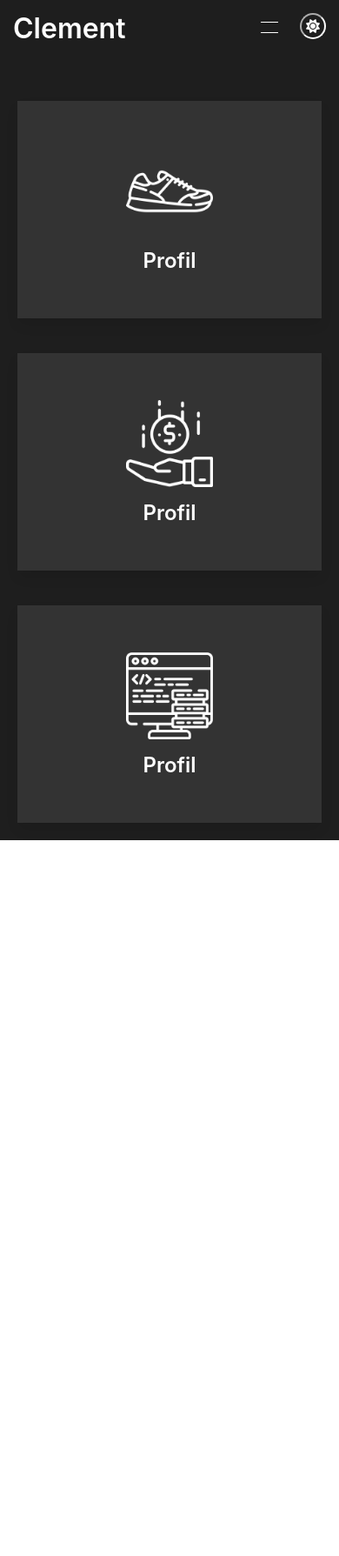
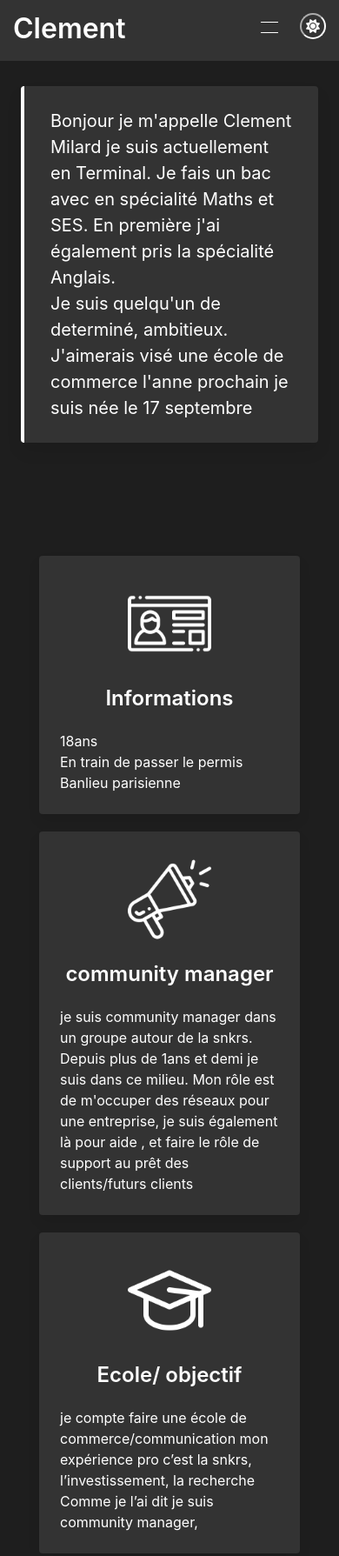
Before and after one commit to jprex59/Clement, a plain HTML site: page index.html in a window 390 px wide. Shown: the top 1789 px of the page at 87% size. Before the commit the page ends 966 px from the top, so only its background shows below. Drawn offline with nearby package versions, Linux system fonts and the light colour scheme.

Commit message:
contenu + menu anim + maps + card

```diff
--- a/css/index.css
+++ b/css/index.css
@@ -10,8 +10,12 @@ body {
 }
 
 .title {
+	color: var(--ecriture) !important;
+	z-index: 50;
+}
+p {
 	color: var(--ecriture);
-	z-index: 50;
+	margin: 15px;
 }
 .name {
 	position: fixed;
@@ -71,78 +75,15 @@ body {
 	transition: 0.5s;
 }
 
-.container_own {
+.top {
 	width: 100%;
-	min-height: 100vh;
-	position: relative;
-	display: flex;
-	justify-content: space-around;
-	align-items: center;
-	flex-wrap: wrap;
-}
-
-.container_own .card_own {
-	position: relative;
-	width: 350px;
-	height: 250px;
-	margin: 20px;
-	cursor: pointer;
-}
-
-.container_own .card_own .face {
-	position: absolute;
+	height: 70px;
+	background-color: var(--box) !important;
+	position: fixed;
 	top: 0;
-	left: 0;
-	width: 100%;
-	height: 100%;
-	transition: all 0.5s;
-}
-
-.container_own .card_own .face.face1 {
-	background: var(--box);
-	display: flex;
-	justify-content: center;
-	align-items: center;
 	z-index: 1;
-	transform-origin: bottom;
-}
-
-.container_own .card_own .face.face1 img {
-	max-width: 100px;
-}
-
-.imgThemeMode {
-	filter: invert(100%);
-}
-
-.container_own .card_own .face.face1 h3 {
-	margin: 10px 0 0;
-	color: var(--ecriture);
-	text-align: center;
-	font-size: 1.5em;
-}
-
-.container_own .card_own:hover .face.face1 {
-	transform: translateY(-100%) rotateX(90deg);
-	background: #ff0057;
-}
-
-.container_own .card_own .face.face2 {
-	background: var(--ecriture);
-	display: flex;
-	justify-content: center;
-	align-items: center;
-	padding: 20px;
-	transform-origin: top;
-	transform: translateY(100%) rotateX(90deg);
-}
-
-.content p {
-	color: var(--box);
-}
-
-.container_own .card_own:hover .face.face2 {
-	transform: translateY(0%) rotateX(0deg);
+	transform: translateY(-110%);
+	transition: 0.5s;
 }
 
 .nav {
@@ -169,6 +110,13 @@ body {
 	text-align: center;
 	transition: 0.5s;
 	cursor: pointer;
+	font-size: 25px;
+	text-transform: uppercase;
+}
+
+.nav ul li a {
+	text-decoration: none;
+	color: var(--ecriture);
 }
 
 .nav ul li:hover {
@@ -183,3 +131,62 @@ body {
 .nav-active {
 	transform: translateX(0vw);
 }
+
+.box {
+	background: var(--box);
+}
+
+.message.is-dark .message-body {
+	border-color: var(--ecriture);
+}
+
+.message.is-dark {
+	background-color: var(--box);
+}
+.message-body {
+	border-color: #dbdbdb;
+	color: var(--ecriture);
+	box-shadow: 0 0.5em 1em -0.125em rgb(10 10 10 / 10%), 0 0 0 1px rgb(10 10 10 / 2%);
+}
+.footer {
+	background-color: rgba(0, 0, 255, 0);
+	padding: 3rem 1.5rem 6rem;
+	transition: all 0.7s;
+}
+
+strong {
+	color: var(--ecriture);
+}
+
+p a {
+	color: rgb(255, 94, 0);
+	text-decoration: underline;
+}
+p a:hover {
+	color: orange;
+}
+
+.card {
+	width: 30%;
+	min-width: 300px;
+}
+
+.card {
+	background-color: var(--box);
+	color: var(--ecriture);
+	margin: 10px;
+}
+.imgThemeMode {
+	filter: invert(100%);
+}
+.content-container {
+	display: flex;
+	justify-content: space-around;
+	flex-wrap: wrap;
+}
+
+.card-image {
+	display: flex;
+	justify-content: center;
+	padding-top: 30px;
+}
--- a/css/loader.css
+++ b/css/loader.css
@@ -7,6 +7,9 @@
 	align-items: center;
 	background-color: #eaeef0;
 	flex-direction: column;
+	position: fixed;
+	top: 0;
+	z-index: 100000000000000000;
 }
 
 .scene {
--- a/index.html
+++ b/index.html
@@ -15,7 +15,7 @@
 		<script src="https://unpkg.com/aos@2.3.1/dist/aos.js"></script>
 		<script type="text/javascript" src="https://cdnjs.cloudflare.com/ajax/libs/gsap/3.7.1/gsap.min.js"></script>
 
-		<title>home</title>
+		<title>Mon portfolio</title>
 	</head>
 	<body>
 		<div class="pageloader">
@@ -41,7 +41,7 @@
 			</div>
 			<p class="title is-2 titleLoadingScreen">Chargement..</p>
 		</div>
-
+		<div class="top"></div>
 		<h1 class="title is-3 name">Clement</h1>
 
 		<div class="hamburger hamburger2"></div>
@@ -53,55 +53,92 @@
 
 		<div class="nav">
 			<ul>
-				<li>Home</li>
-				<li>About</li>
-				<li>Contact</li>
-				<li>Osef</li>
+				<li><a href="#">Home</a></li>
+				<li><a href="#about">About</a></li>
+				<li><a href="#cards">Experiences</a></li>
+				<li><a>Contact</a></li>
 			</ul>
 		</div>
 
-		<div class="section"></div>
-		<div class="container_own">
-			<div class="card_own box">
-				<div class="face face1">
+		<!--About-->
+
+		<div class="container block section is-medium" id="about">
+			<h4 class="title is-4 has-text-centered">About</h4>
+			<article class="message is-medium is-dark">
+				<div class="message-body">
+					Bonjour je m'appelle Clement Milard je suis actuellement en Terminal. Je fais un bac avec en spécialité Maths et SES. En première j'ai
+					également pris la spécialité Anglais.
+					<br \ />Je suis quelqu'un de determiné, ambitieux. <br />J'aimerais visé une école de commerce l'anne prochain je suis née le 17 septembre
+				</div>
+			</article>
+		</div>
+		<!--Cards-->
+		<div class="container content-container section is-medium" id="cards">
+			<div class="card">
+				<div class="card-image">
+					<figure class="image is-96x96">
+						<img src="./img/license.png" alt="Placeholder image" />
+					</figure>
+				</div>
+				<div class="card-content">
 					<div class="content">
-						<img src="./img/sneakers.png" class="imgPNG" />
-						<h3 class="title is-3">Profil</h3>
-					</div>
-				</div>
-				<div class="face face2">
-					<div class="content">
-						<p>dvvqs vsqd vqs qd qsd qsdvqsv qdv q vqd qvq</p>
+						<h4 class="title is-4 has-text-centered">Informations</h4>
+						18ans <br \ />
+						En train de passer le permis<br />
+						Banlieu parisienne
 					</div>
 				</div>
 			</div>
-			<div class="card_own box">
-				<div class="face face1">
+			<div class="card">
+				<div class="card-image">
+					<figure class="image is-96x96">
+						<img src="./img/promotion.png" alt="Placeholder image" />
+					</figure>
+				</div>
+				<div class="card-content">
 					<div class="content">
-						<img src="./img/money.png" class="imgPNG" />
-						<h3 class="title is-3">Profil</h3>
-					</div>
-				</div>
-				<div class="face face2">
-					<div class="content">
-						<p>dvvqsqdv q vqd qvqssssssss</p>
+						<h4 class="title is-4 has-text-centered">community manager</h4>
+						je suis community manager dans un groupe autour de la snkrs. Depuis plus de 1ans et demi je suis dans ce milieu. Mon rôle est de
+						m'occuper des réseaux pour une entreprise, je suis également là pour aide , et faire le rôle de support au prêt des clients/futurs
+						clients
+						<br />
 					</div>
 				</div>
 			</div>
-			<div class="card_own box">
-				<div class="face face1">
+			<div class="card">
+				<div class="card-image">
+					<figure class="image is-96x96">
+						<img src="./img/graduation-hat.png" alt="Placeholder image" />
+					</figure>
+				</div>
+				<div class="card-content">
 					<div class="content">
-						<img src="./img/data.png" class="imgPNG" />
-						<h3 class="title is-3">Profil</h3>
-					</div>
-				</div>
-				<div class="face face2">
-					<div class="content">
-						<p>dvvqs vsqd vqs qd qsd qsdvqsv qdv q vqd qvq</p>
+						<h4 class="title is-4 has-text-centered">Ecole/ objectif</h4>
+						je compte faire une école de commerce/communication mon expérience pro c’est la snkrs, l’investissement, la recherche Comme je l’ai dit
+						je suis community manager,
+						<br />
 					</div>
 				</div>
 			</div>
 		</div>
+		<div class="container section">
+			<iframe
+				src="https://www.google.com/maps/embed?pb=!1m18!1m12!1m3!1d167998.12179446057!2d2.206952164367434!3d48.85877000312214!2m3!1f0!2f0!3f0!3m2!1i1024!2i768!4f13.1!3m3!1m2!1s0x47e66e1f06e2b70f%3A0x40b82c3688c9460!2sParis!5e0!3m2!1sfr!2sfr!4v1633510686324!5m2!1sfr!2sfr"
+				width="100%"
+				height="300"
+				style="border: 0"
+				allowfullscreen=""
+				loading="lazy"
+			></iframe>
+		</div>
+		<footer class="footer">
+			<div class="content has-text-centered">
+				<p>
+					Mon <strong>Portfolio</strong> développé par <a href="https://jprex59.github.io/monSiteInternet/">Jean Paris</a> <br \ />
+					&copy; 06/10/2021
+				</p>
+			</div>
+		</footer>
 		<script type="text/javascript" src="./js/loader.js"></script>
 		<script type="text/javascript" src="./js/DarkLightMode.js"></script>
 		<script type="text/javascript" src="./js/menu.js"></script>
--- a/js/DarkLightMode.js
+++ b/js/DarkLightMode.js
@@ -1,4 +1,4 @@
-var imgPNG = document.querySelectorAll(".imgPNG");
+var imgPNG = document.querySelectorAll("img");
 const btnJour = document.querySelector(".btn-Jour");
 const btnNuit = document.querySelector(".btn-Nuit");
 
--- a/js/menu.js
+++ b/js/menu.js
@@ -3,6 +3,9 @@ const hamburger2 = document.querySelector(".hamburger2");
 const nav = document.querySelector(".nav");
 const cross1 = document.querySelector(".cross1");
 const cross2 = document.querySelector(".cross2");
+const topbg = document.querySelector(".top");
+
+var a = document.querySelectorAll(".nav ul li a");
 
 hamburger.addEventListener("click", () => {
 	cross1.classList.add("cross1-active");
@@ -19,3 +22,17 @@ hamburger2.addEventListener("click", () => {
 	hamburger.style.zIndex = "50";
 	hamburger2.style.zIndex = "45";
 });
+
+for (let i = 0; i < a.length; i++) {
+	a[i].addEventListener("click", () => {
+		cross1.classList.remove("cross1-active");
+		cross2.classList.remove("cross2-active");
+		nav.classList.remove("nav-active");
+		hamburger.style.zIndex = "50";
+		hamburger2.style.zIndex = "45";
+	});
+}
+
+window.onscroll = function () {
+	topbg.style.transform = "translateY(0)";
+};
```
Also changed, not shown: img/graduation-hat.png (added), img/license.png (added), img/promotion.png (added).
